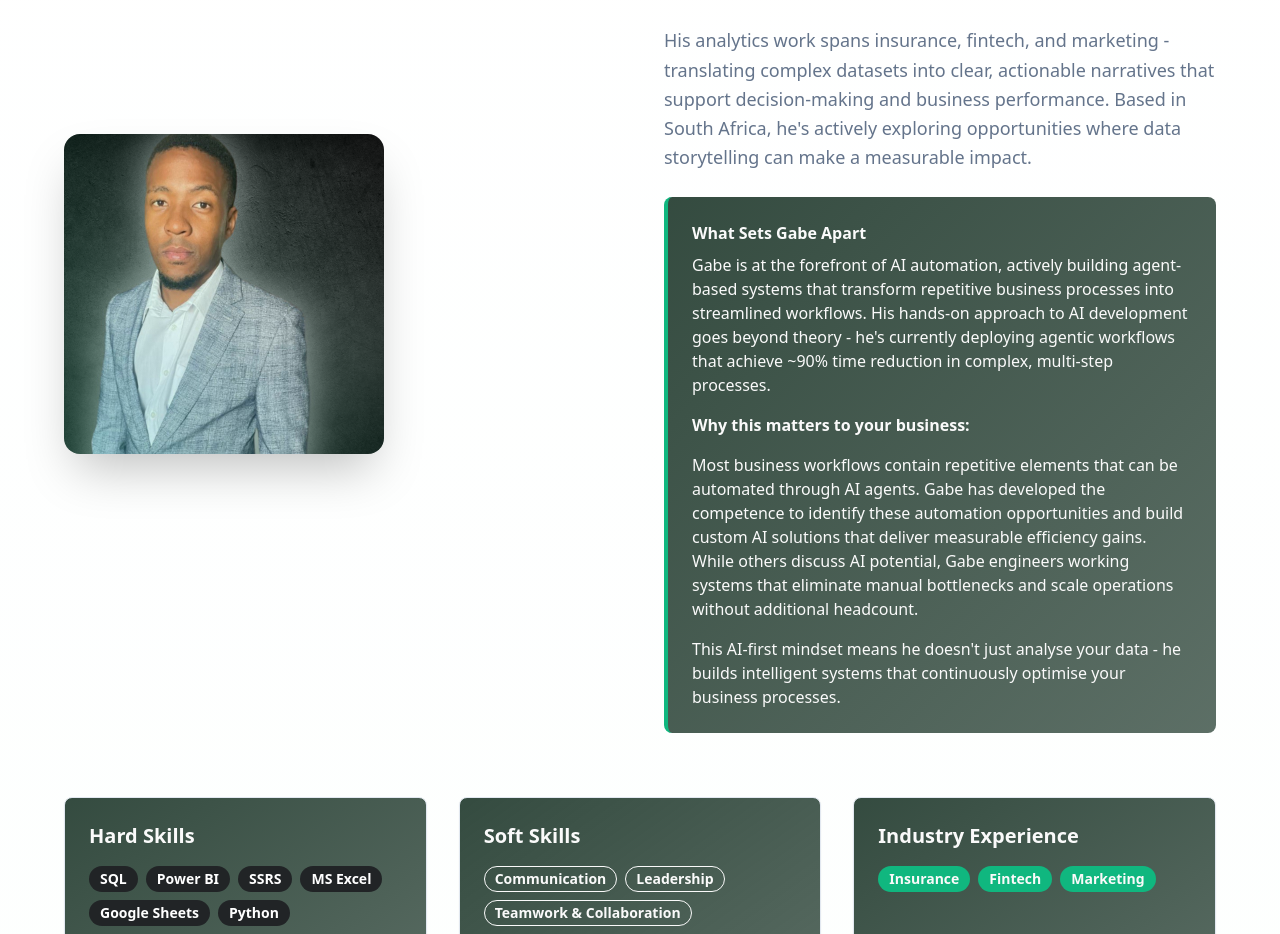
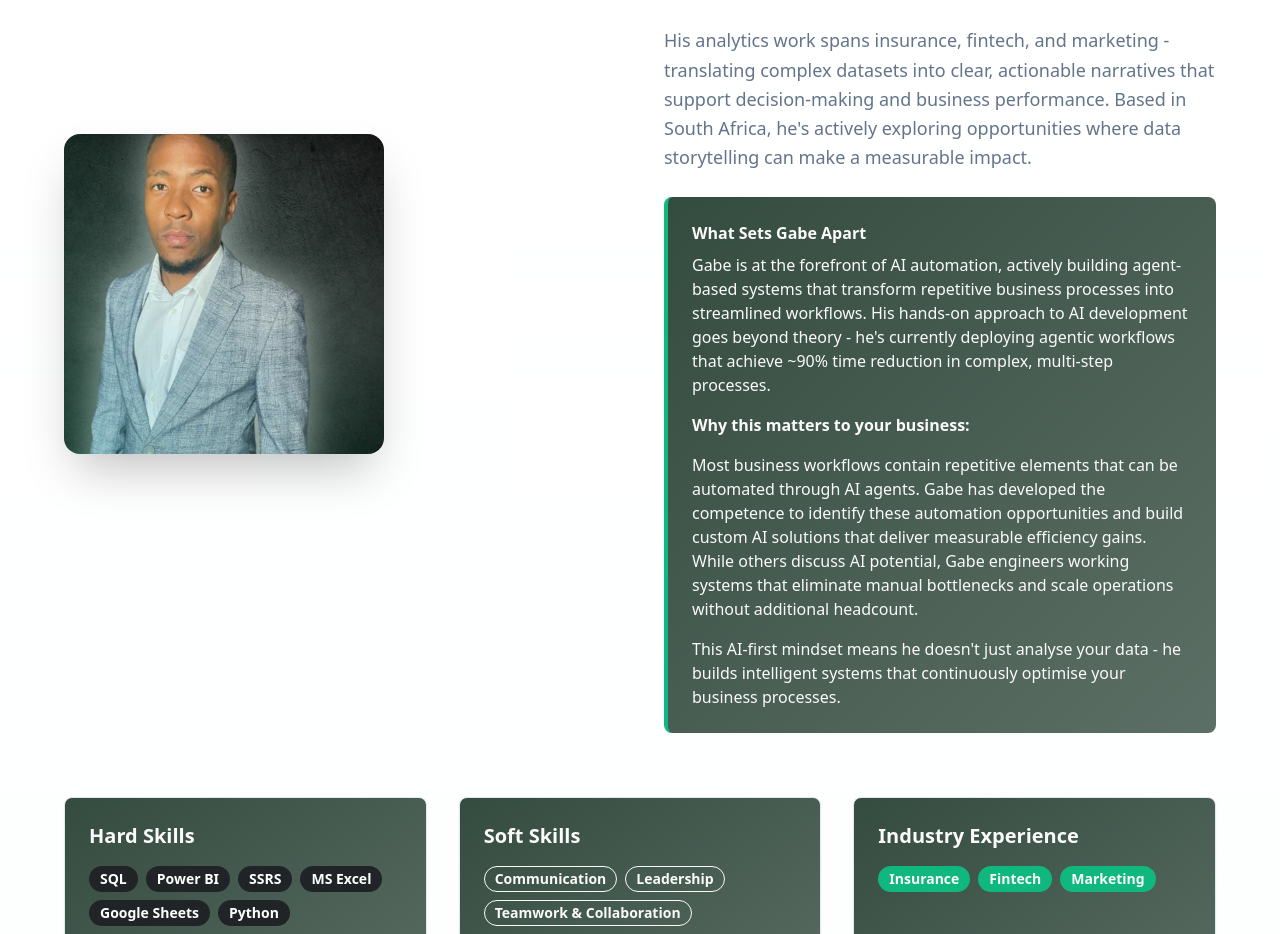
Before and after one commit to Gabe-Maja/portfolio-website, a React (Vite) app: page / in a window 1280 px wide. Shown: the part 1180-2114 px from the top of the page. Built offline with nearby package versions, Linux system fonts and the light colour scheme.

Commit message:
Adjust profile image in About section
Adjust the profile image in the About section to match the provided example, ensuring precise centering and cropping.

```diff
--- a/src/components/AboutSection.tsx
+++ b/src/components/AboutSection.tsx
@@ -23,7 +23,7 @@ const AboutSection = () => {
             <div className="flex justify-center lg:justify-start">
               <div className="relative">
                 <img src="/media/gabe.jpg" alt="Professional headshot of Gabriel Maja, Data Analyst and Automation Specialist" className="w-80 h-80 object-cover object-center rounded-2xl shadow-2xl" style={{
-                objectPosition: "center 30%"
+                objectPosition: "center 45%"
               }} loading="lazy" />
                 <div className="absolute inset-0 rounded-2xl bg-gradient-to-tr from-primary/20 to-transparent"></div>
               </div>
```
